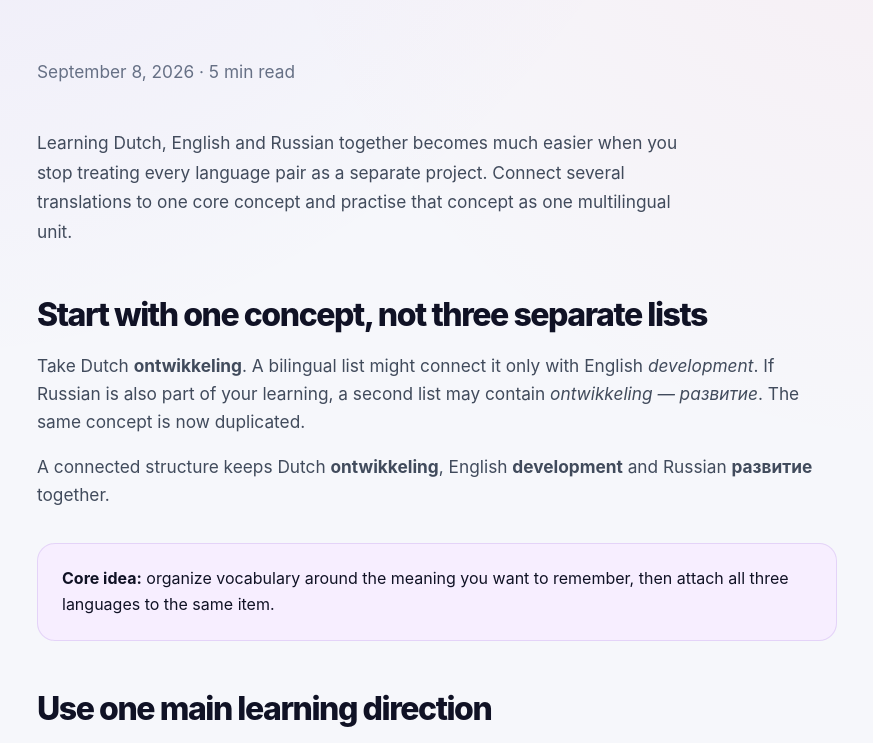
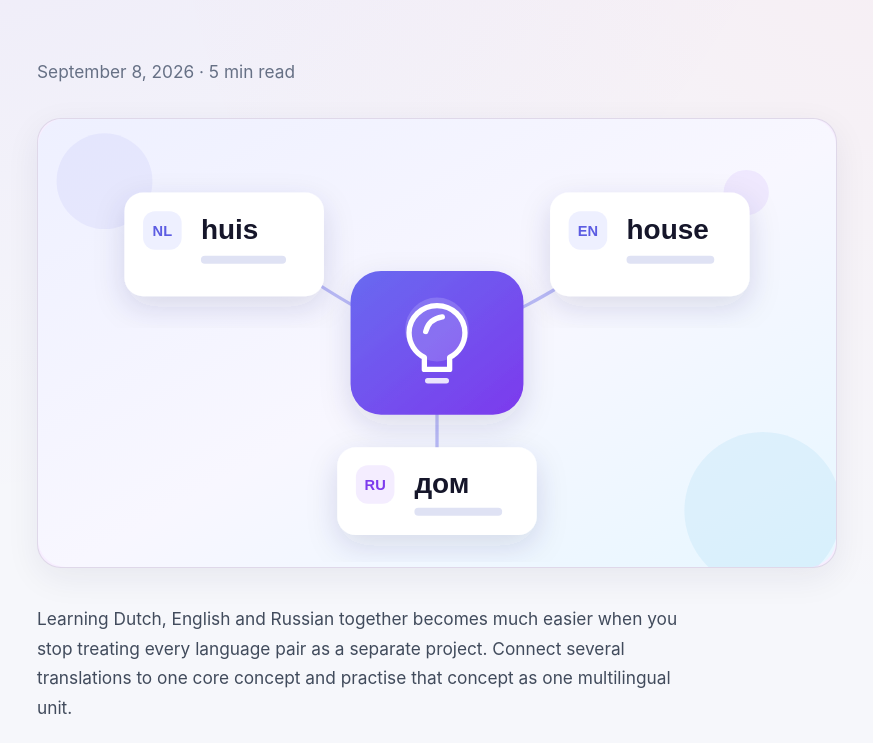
Before and after one commit to ViktorIovenko/Learn_English_and_Dutch, a plain HTML site: page website/blog/how-to-learn-vocabulary-in-three-languages/index.html in a window 1280 px wide. Shown: the part 541-1284 px from the top of the page, without its empty margins (203-1076 px from the left). Drawn offline with Linux system fonts and the light colour scheme.

Commit message:
feat(blog): add hero image and image metadata to learning guide

```diff
--- a/website/blog/how-to-learn-vocabulary-in-three-languages/index.html
+++ b/website/blog/how-to-learn-vocabulary-in-three-languages/index.html
@@ -5,14 +5,15 @@
   <title>How to Learn Vocabulary in Three Languages at the Same Time | ParallelLingvo</title>
   <meta name="description" content="A practical method for learning Dutch, English and Russian vocabulary together by connecting several translations to one concept and using focused repetition.">
   <meta name="robots" content="index,follow,max-snippet:-1">
+  <meta property="og:type" content="article"><meta property="og:image" content="https://parallellingvo.app/assets/blog/learn-three-languages.svg"><meta name="twitter:card" content="summary_large_image"><meta name="twitter:image" content="https://parallellingvo.app/assets/blog/learn-three-languages.svg">
   <link rel="canonical" href="https://parallellingvo.app/blog/how-to-learn-vocabulary-in-three-languages/">
   <link rel="alternate" hreflang="en" href="https://parallellingvo.app/blog/how-to-learn-vocabulary-in-three-languages/"><link rel="alternate" hreflang="nl" href="https://parallellingvo.app/nl/blog/how-to-learn-vocabulary-in-three-languages/"><link rel="alternate" hreflang="ru" href="https://parallellingvo.app/ru/blog/how-to-learn-vocabulary-in-three-languages/"><link rel="alternate" hreflang="x-default" href="https://parallellingvo.app/blog/how-to-learn-vocabulary-in-three-languages/">
   <link rel="icon" href="/favicon.svg" type="image/svg+xml"><link rel="stylesheet" href="/styles.css">
-  <script type="application/ld+json">{"@context":"https://schema.org","@type":"Article","headline":"How to learn vocabulary in three languages at the same time","datePublished":"2026-09-08","dateModified":"2026-09-08","mainEntityOfPage":"https://parallellingvo.app/blog/how-to-learn-vocabulary-in-three-languages/","author":{"@type":"Organization","name":"ParallelLingvo"},"publisher":{"@type":"Organization","name":"ParallelLingvo"},"inLanguage":"en"}</script>
+  <script type="application/ld+json">{"@context":"https://schema.org","@type":"BlogPosting","headline":"How to learn vocabulary in three languages at the same time","image":"https://parallellingvo.app/assets/blog/learn-three-languages.svg","datePublished":"2026-09-08","dateModified":"2026-09-09","mainEntityOfPage":"https://parallellingvo.app/blog/how-to-learn-vocabulary-in-three-languages/","author":{"@type":"Organization","name":"ParallelLingvo"},"publisher":{"@type":"Organization","name":"ParallelLingvo"},"inLanguage":"en"}</script>
 </head>
 <body>
 <header class="site-header"><div class="shell nav-row"><a class="brand" href="/"><span>ParallelLingvo</span></a><nav><a href="/">Home</a><a href="/blog/">Blog</a><div class="lang-switch"><a class="active" href="/blog/how-to-learn-vocabulary-in-three-languages/">EN</a><a href="/nl/blog/how-to-learn-vocabulary-in-three-languages/">NL</a><a href="/ru/blog/how-to-learn-vocabulary-in-three-languages/">RU</a></div><a class="btn btn-small" href="https://app.parallellingvo.app/">Open app</a></nav></div></header>
-<main><article class="article"><p class="eyebrow">MULTILINGUAL LEARNING GUIDE</p><h1>How to learn vocabulary in three languages at the same time</h1><p class="article-meta"><time datetime="2026-09-08">September 8, 2026</time> · 5 min read</p><p class="lead">Learning Dutch, English and Russian together becomes much easier when you stop treating every language pair as a separate project. Connect several translations to one core concept and practise that concept as one multilingual unit.</p>
+<main><article class="article"><p class="eyebrow">MULTILINGUAL LEARNING GUIDE</p><h1>How to learn vocabulary in three languages at the same time</h1><p class="article-meta"><time datetime="2026-09-08">September 8, 2026</time> · 5 min read</p><figure class="article-hero"><img src="/assets/blog/learn-three-languages.svg" alt="Dutch, English and Russian vocabulary connected around one shared concept" width="1200" height="675" fetchpriority="high" decoding="async"></figure><p class="lead">Learning Dutch, English and Russian together becomes much easier when you stop treating every language pair as a separate project. Connect several translations to one core concept and practise that concept as one multilingual unit.</p>
 <h2>Start with one concept, not three separate lists</h2><p>Take Dutch <strong>ontwikkeling</strong>. A bilingual list might connect it only with English <em>development</em>. If Russian is also part of your learning, a second list may contain <em>ontwikkeling — развитие</em>. The same concept is now duplicated.</p><p>A connected structure keeps Dutch <strong>ontwikkeling</strong>, English <strong>development</strong> and Russian <strong>развитие</strong> together.</p><div class="article-note"><strong>Core idea:</strong> organize vocabulary around the meaning you want to remember, then attach all three languages to the same item.</div>
 <h2>Use one main learning direction</h2><p>You do not have to test every direction in every session. Practise Dutch as the prompt language today and use English and Russian as support; reverse the direction another day.</p>
 <h2>Keep lessons small and meaningful</h2><p>Group 10–30 related words by chapter, topic, exam section or practical context. Keep all three translations with each word, mark difficult vocabulary and use pronunciation audio where it helps.</p>
```
